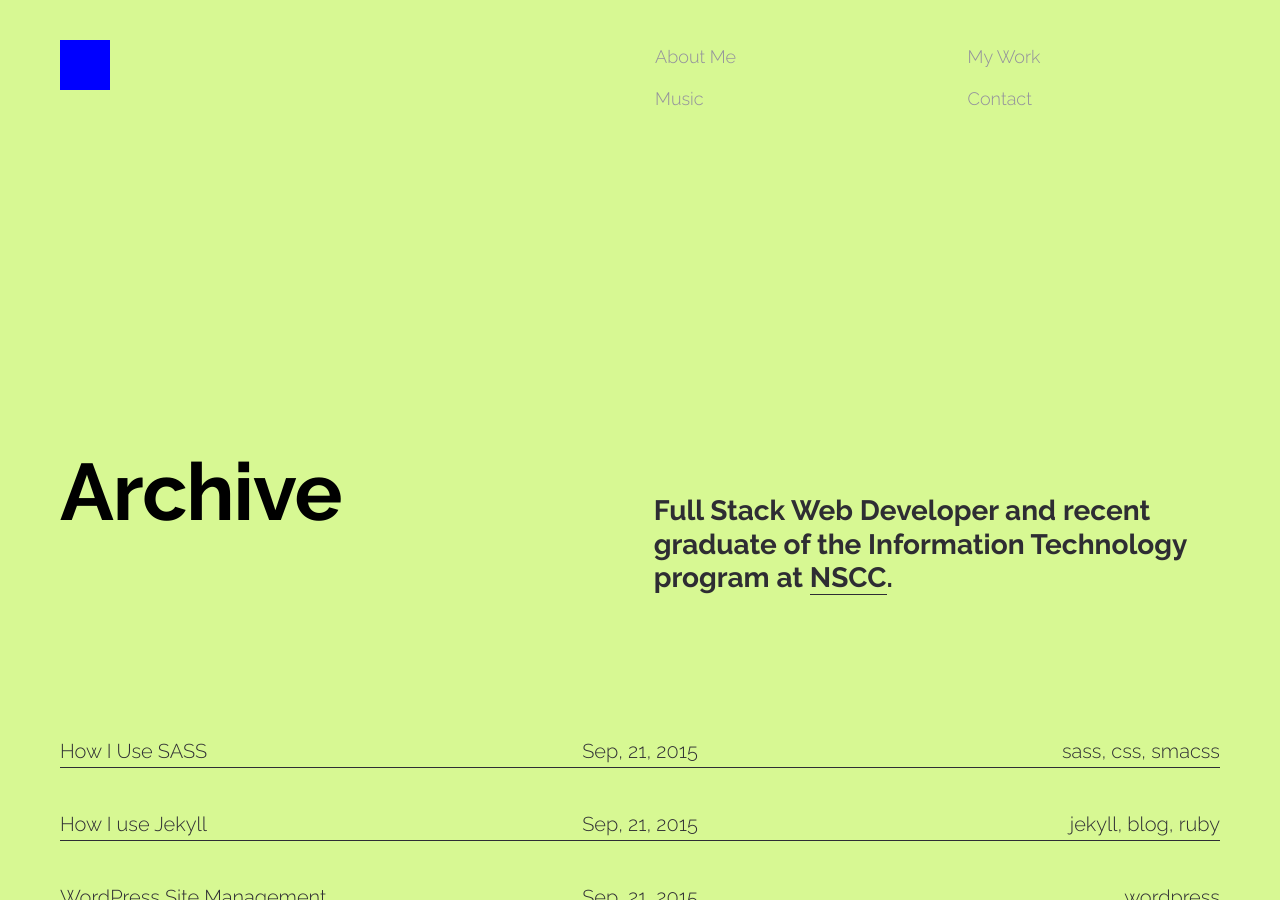
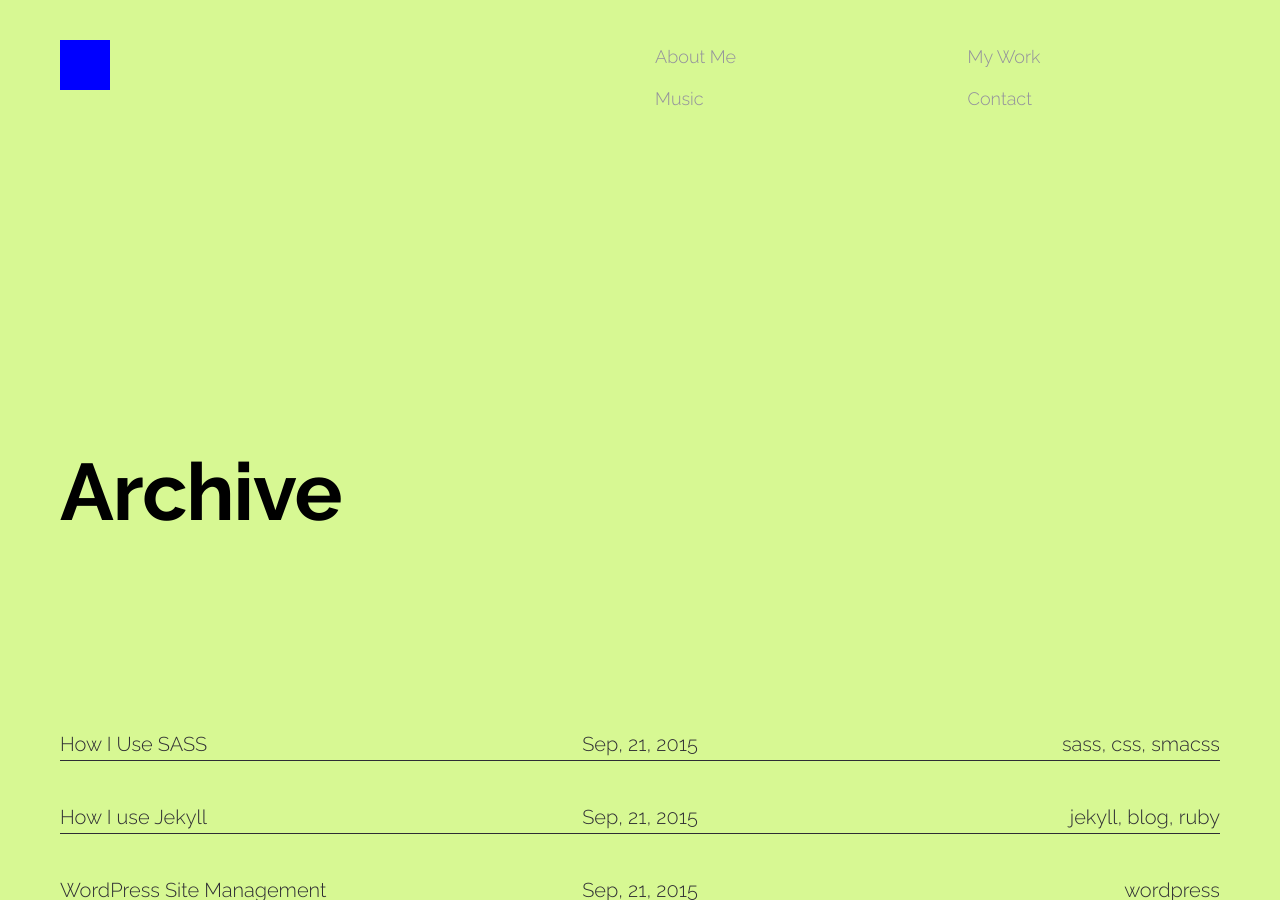
Before and after one commit to derekmorash/New-Portfolio, a Jekyll site: the page built from archive/index.html, in a window 1280 px wide and 900 px high. Built offline with Jekyll 4.4.1, drawn with Linux system fonts in a browser that asks for light colours; nearby versions of some CDN libraries.

Commit message:
messing with nav

```diff
--- a/_data/settings.yml
+++ b/_data/settings.yml
@@ -8,9 +8,9 @@
 description: My name is Derek Morash and I am a young IT professional currently completing the Information Technology program at the Nova Scotia Community College (NSCC). Concentrating my studies on my passion for mobile application design, I am excited about the prospect of working with clients to develop solutions that mobilize their business and workforce.
 
 menu:
-- {name: About Me, url: '#about'}
+- {name: About Me, url: '/#about'}
 - {name: My Work, url: '/archive'}
-- {name: Music, url: '#music'}
+- {name: Music, url: '/music'}
 - {name: Contact, url: '#contact'}
 
 #-------------------------------
--- a/_includes/archive-about.html
+++ b/_includes/archive-about.html
@@ -6,7 +6,7 @@
     </div>
 
     <div class="about--title-blurb">
-      <p>{{ site.data.settings.blurb }}</p>
+      <p></p>
     </div>
   </div>
 
```
